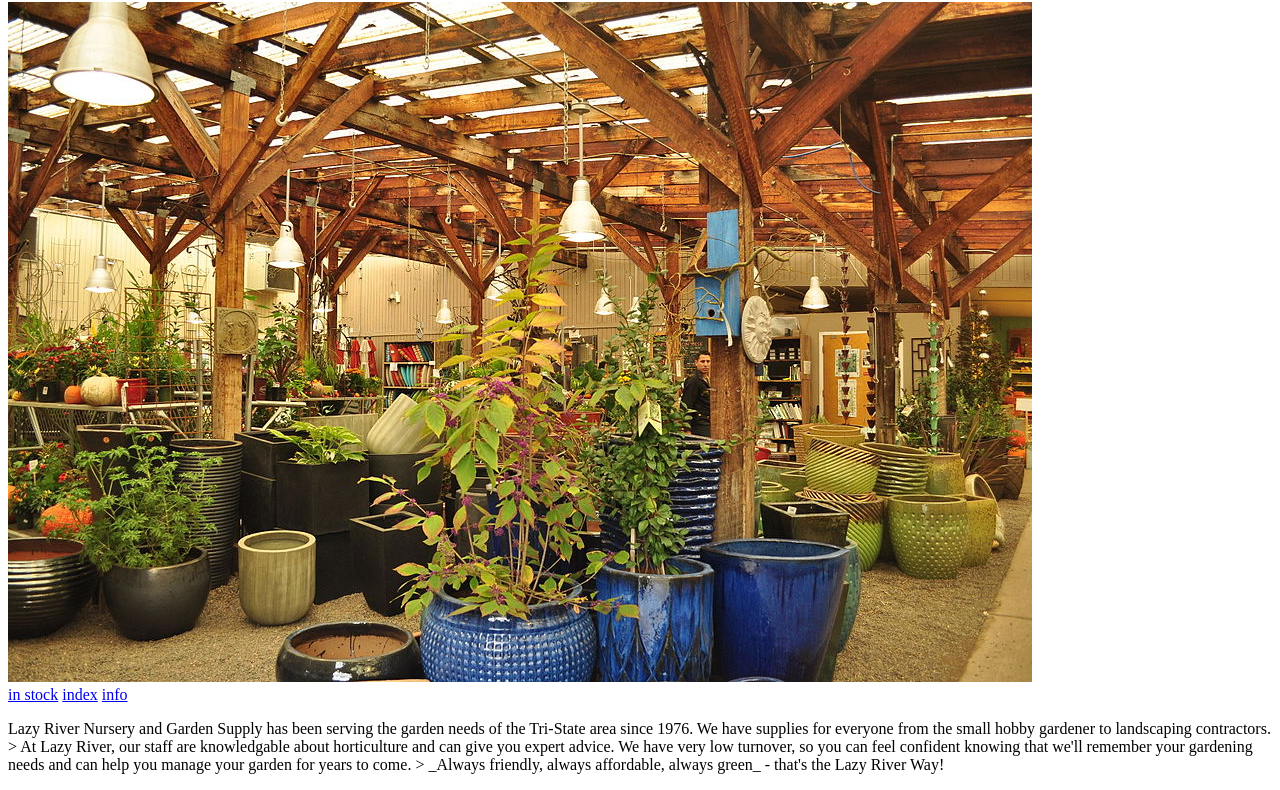
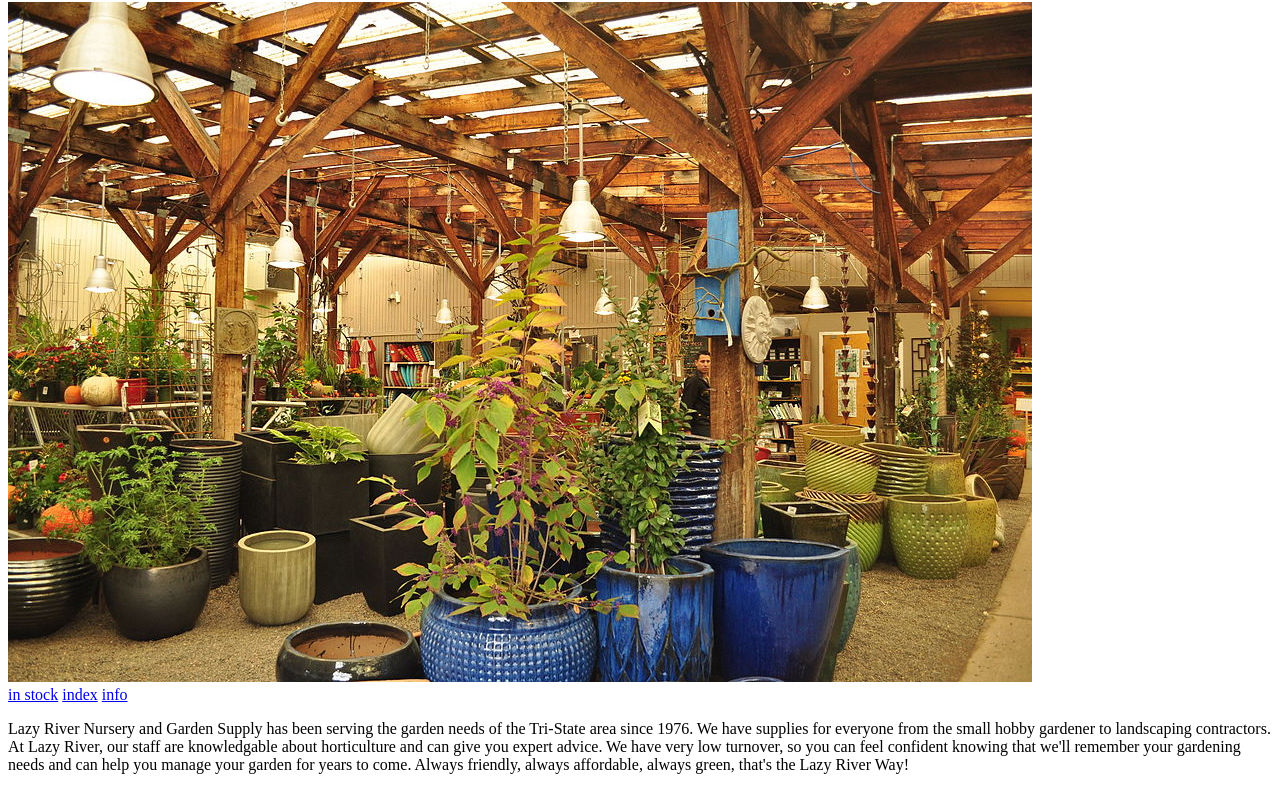
Before and after one commit to Momentum-Team-19/html-small-business-duffing09, a plain HTML site: page index.html in a window 1280 px wide. Shown: the part 78-868 px from the top of the page. Drawn offline with Linux system fonts and the light colour scheme; files whose address does not match are found by name.

Commit message:
edited a typo

```diff
--- a/index.html
+++ b/index.html
@@ -16,9 +16,9 @@
     </nav>
  <p>Lazy River Nursery and Garden Supply has been serving the garden needs of the Tri-State area since 1976. We have supplies for everyone from the small hobby gardener to landscaping contractors.
 
-    > At Lazy River, our staff are knowledgable about horticulture and can give you expert advice. We have very low turnover, so you can feel confident knowing that we'll remember your gardening needs and can help you manage your garden for years to come.
+     At Lazy River, our staff are knowledgable about horticulture and can give you expert advice. We have very low turnover, so you can feel confident knowing that we'll remember your gardening needs and can help you manage your garden for years to come.
 
-    > _Always friendly, always affordable, always green_ - that's the Lazy River Way!</p>
+     Always friendly, always affordable, always green, that's the Lazy River Way!</p>
 
 </body>
 </html>
```
